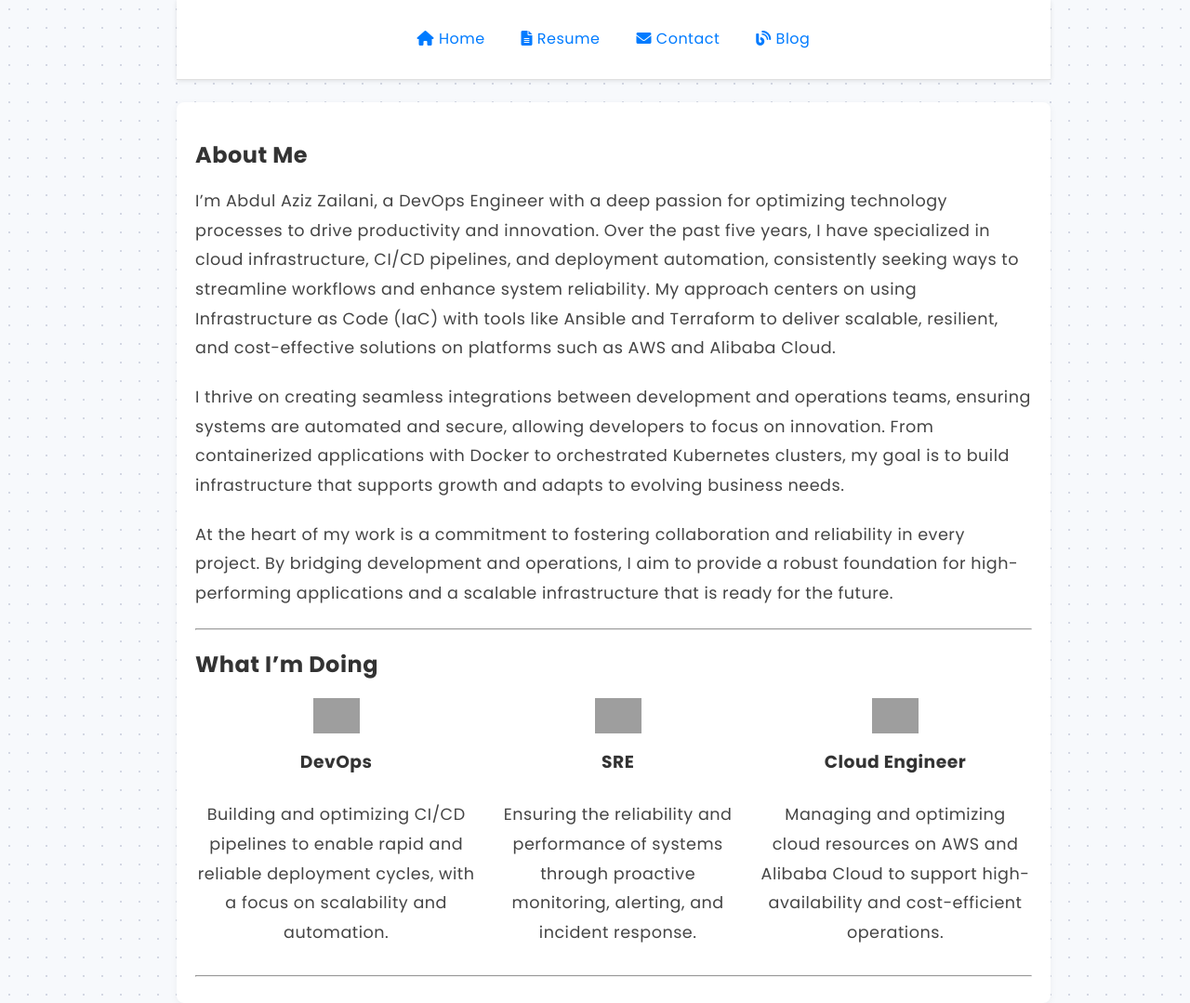
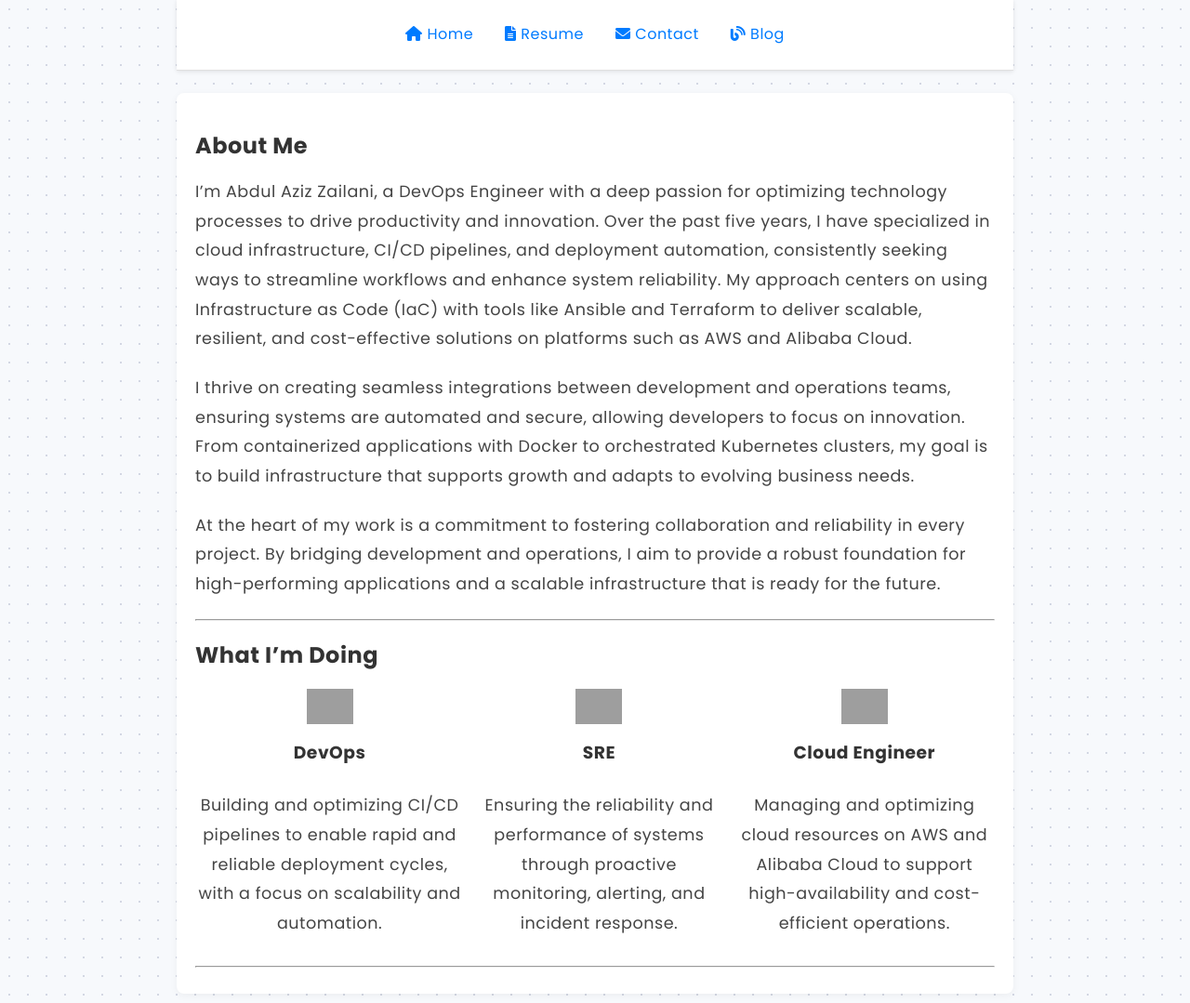
Before and after one commit to azizzailani/azizzailani.github.io, a Jekyll site: the page built from index.md, in a window 1280 px wide and 1079 px high. Shown: the whole window at 93% size. Built offline with Jekyll 4.4.1, drawn with Linux system fonts in a browser that asks for light colours; grey boxes are pictures that could not be loaded.

Commit message:
💄 style: refine layout styling for better responsiveness and spacing on small screens

```diff
--- a/assets/css/style.css
+++ b/assets/css/style.css
@@ -28,6 +28,8 @@
     /* Lebar konsisten untuk membaca */
     padding: 0;
     gap: 1.5rem;
+    box-sizing: border-box;
+    /* Mencegah padding memengaruhi lebar */
 }
 
 /* Header */
@@ -35,21 +37,27 @@
     grid-row: 1 / 2;
     width: 100%;
     background-color: #ffffff;
-    padding: 20px;
+    padding: 15px;
     border-bottom: 1px solid #e0e0e0;
     box-shadow: 0 1px 5px rgba(0, 0, 0, 0.1);
     position: sticky;
     top: 0;
     z-index: 10;
     transition: background-color 0.3s, box-shadow 0.3s;
+    box-sizing: border-box;
+    display: flex;
+    flex-direction: column;
+    align-items: center;
 }
 
 /* Navigasi */
 nav {
     display: flex;
     flex-direction: row;
-    gap: 15px;
+    /* Pastikan horizontal di layar kecil */
+    gap: 10px;
     justify-content: center;
+    width: 100%;
 }
 
 nav a {
@@ -74,7 +82,8 @@
     background-color: #ffffff;
     border-radius: 8px;
     box-shadow: 0 2px 8px rgba(0, 0, 0, 0.05);
-    margin: 0 auto;
+    margin: 0;
+    box-sizing: border-box;
 }
 
 /* Judul Seksi */
@@ -133,33 +142,32 @@
 @media (max-width: 768px) {
     body {
         padding: 0 10px;
-        /* Memberikan ruang lebih untuk layar kecil */
     }
 
     .container {
         max-width: 100%;
         gap: 1rem;
-        /* Mengurangi jarak antara elemen di layar kecil */
     }
 
     header {
-        padding: 15px 10px;
-        border-bottom: none;
+        padding: 10px 0;
+        flex-direction: row;
+        /* Buat header horizontal */
+        justify-content: space-between;
+        align-items: center;
         box-shadow: none;
         margin-bottom: 10px;
     }
 
-    /* Navigasi */
     nav {
-        flex-direction: column;
-        gap: 10px;
-        align-items: center;
+        flex-direction: row;
+        gap: 5px;
+        /* Kurangi jarak antar tautan */
     }
 
     nav a {
-        padding: 6px 10px;
+        padding: 6px 8px;
         font-size: 0.9em;
-        /* Ukuran font lebih kecil untuk layar kecil */
     }
 
     /* Konten Utama */
```
